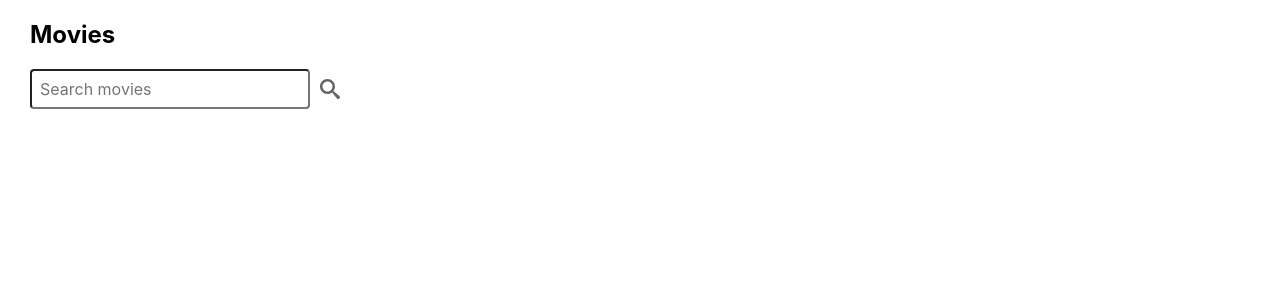
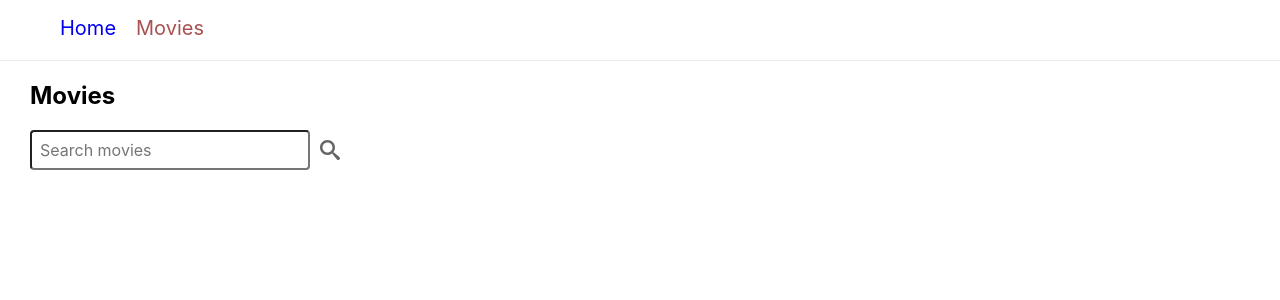
Before and after one commit to Tsymbaliuk-Oleksandr/goit-react-hw-05-movies, a React (Create React App) app: page /movies in a window 1280 px wide. Shown: the top 300 px of the page. Built offline with nearby package versions, Linux system fonts and the light colour scheme.

Commit message:
goit-react-hw-05-movies

```diff
--- a/src/components/App.jsx
+++ b/src/components/App.jsx
@@ -1,24 +1,24 @@
 import { Routes, Route } from 'react-router-dom';
-// import Layout from './Layout';
-import Home from 'pages/Home';
-import Movies from 'pages/Movies';
-import MovieDetails from 'pages/MovieDetails';
-import MovieCast from 'components/MovieCast';
-import MovieReviews from 'components/MovieReviews';
-import NotFound from 'pages/NotFound';
+import Layout from './Layout';
+import { lazy } from 'react';
+// import Home from 'pages/Home';
+// import Movies from 'pages/Movies';
+// import MovieDetails from 'pages/MovieDetails';
+// import MovieCast from 'components/MovieCast';
+// import MovieReviews from 'components/MovieReviews';
+// import NotFound from 'pages/NotFound';
+
+const Home = lazy(() => import('pages/Home'));
+const Movies = lazy(() => import('pages/Movies'));
+const MovieDetails = lazy(() => import('pages/MovieDetails'));
+const MovieCast = lazy(() => import('./MovieCast'));
+const MovieReviews = lazy(() => import('./MovieReviews'));
+const NotFound = lazy(() => import('pages/NotFound'));
 
 export const App = () => {
   return (
-    /* <nav>
-        <StyledLink to="/" end>
-          Home
-        </StyledLink>
-        <StyledLink to="/movies">Movies</StyledLink>
-        <StyledLink to="/moviesDetails">MovieDetails</StyledLink>
-      </nav> */
-
     <Routes>
-      {/* <Route path="/" element={<Layout />}> */}
+      <Route path="/" element={<Layout />}>
         <Route index element={<Home />} />
         <Route path="movies" element={<Movies />} />
         <Route path="movies/:movieId" element={<MovieDetails />}>
@@ -26,7 +26,7 @@ export const App = () => {
           <Route path="movieReviews" element={<MovieReviews />} />
         </Route>
         <Route path="*" element={<NotFound />} />
-      {/* </Route> */}
+      </Route>
     </Routes>
   );
 };
--- /dev/null
+++ b/src/components/AppBar/AppBar.jsx
@@ -0,0 +1,12 @@
+import Box from 'components/Box';
+import Navigation from 'components/Navigation';
+
+const AppBar = () => {
+  return (
+    <Box as="header">
+      <Navigation />
+    </Box>
+  );
+};
+
+export default AppBar;
--- /dev/null
+++ b/src/components/AppBar/index.js
@@ -0,0 +1 @@
+export { default } from './AppBar';
--- /dev/null
+++ b/src/components/Layout/Layout.jsx
@@ -0,0 +1,17 @@
+import { Suspense } from 'react';
+import { Outlet } from 'react-router-dom';
+import AppBar from 'components/AppBar';
+import Box from 'components/Box';
+
+const Layout = () => {
+  return (
+    <Box as="main">
+      <AppBar />
+      <Suspense fallback={<section>Loading...</section>}>
+        <Outlet />
+      </Suspense>
+    </Box>
+  );
+};
+
+export default Layout;
--- /dev/null
+++ b/src/components/Layout/index.js
@@ -0,0 +1 @@
+export { default } from './Layout';
--- a/src/components/MovieList/MovieList.styled.js
+++ b/src/components/MovieList/MovieList.styled.js
@@ -3,6 +3,7 @@ import { NavLink } from 'react-router-dom';
 
 export const ListEl = styled.li`
   margin-bottom: 8px;
+  list-style-type: none;
 `;
 
 export const Navlink = styled(NavLink)`
--- /dev/null
+++ b/src/components/Navigation/Navigation.styled.js
@@ -0,0 +1,30 @@
+import styled from 'styled-components';
+import { NavLink } from 'react-router-dom';
+
+export const List = styled.ul`
+  display: flex;
+  padding-bottom: 20px;
+  list-style-type: none;
+
+  border-bottom: solid 1px rgba(100, 100, 150, 0.15);
+  transition: box-shadow 250ms cubic-bezier(0.4, 0, 0.2, 1);
+
+  :hover {
+    box-shadow: 0px 3px 2px 2px rgba(100, 100, 150, 0.15);
+  }
+`;
+
+export const Navlink = styled(NavLink)`
+  text-decoration: none;
+  font-size: 20px;
+  margin-left: 20px;
+  cursor: pointer;
+
+  &.active {
+    color: #aa5050;
+  }
+
+  :hover {
+    color: #cc8050;
+  }
+`;
```
Lines whose indentation alone changed are shown as unchanged.
